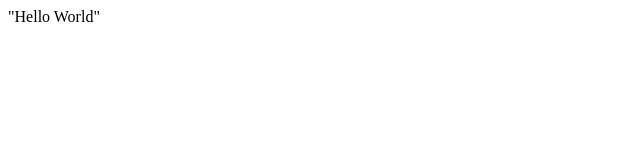
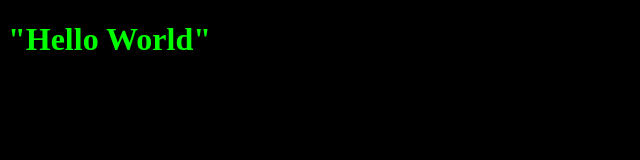
Before and after one commit to AbeSyzygy/AbeSyzygy.github.io, a plain HTML site: page index.html in a window 1280 px wide. Shown: the whole page, without its empty margins (0-640 px from the left). Drawn offline with Linux system fonts and the light colour scheme; files that its build step writes are made by us from their sources.

Commit message:
Added CSS

```diff
--- a/index.html
+++ b/index.html
@@ -1 +1,15 @@
-"Hello World"
+<!DOCTYPE html>
+<html lang="en">
+<head>
+    <meta charset="UTF-8">
+    <meta http-equiv="X-UA-Compatible" content="IE=edge">
+    <meta name="viewport" content="width=device-width, initial-scale=1.0">
+
+    <link rel="stylesheet" href="style.css">
+
+    <title>Index</title>
+</head>
+<body>
+    <h1>"Hello World"</h1>
+</body>
+</html>
--- /dev/null
+++ b/styles/style.css
@@ -0,0 +1,4 @@
+body {
+    background-color: black;
+    color: #00ff00;
+}
```
